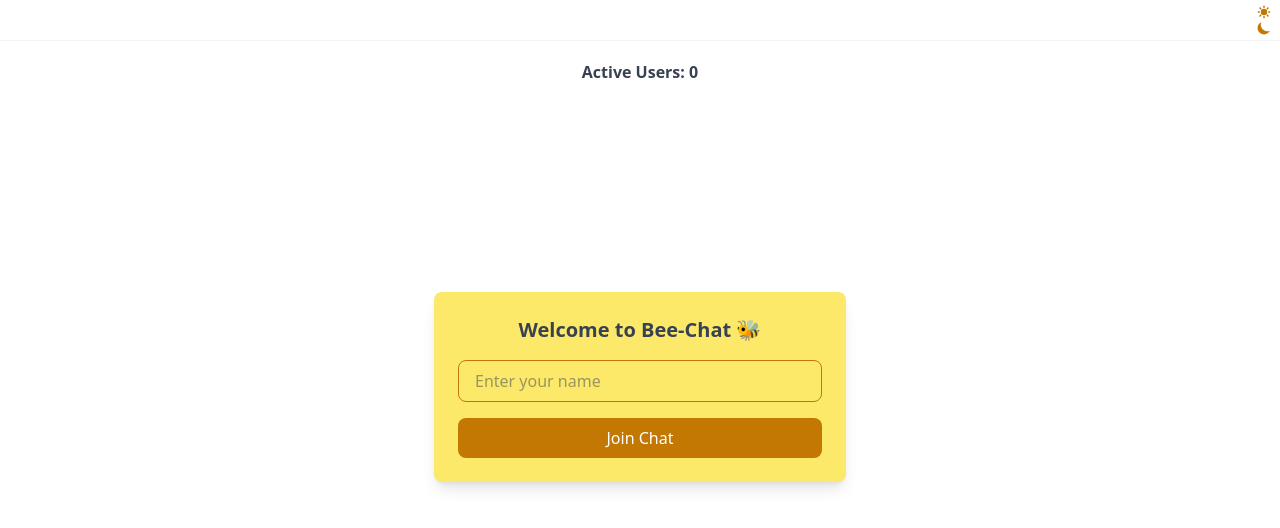
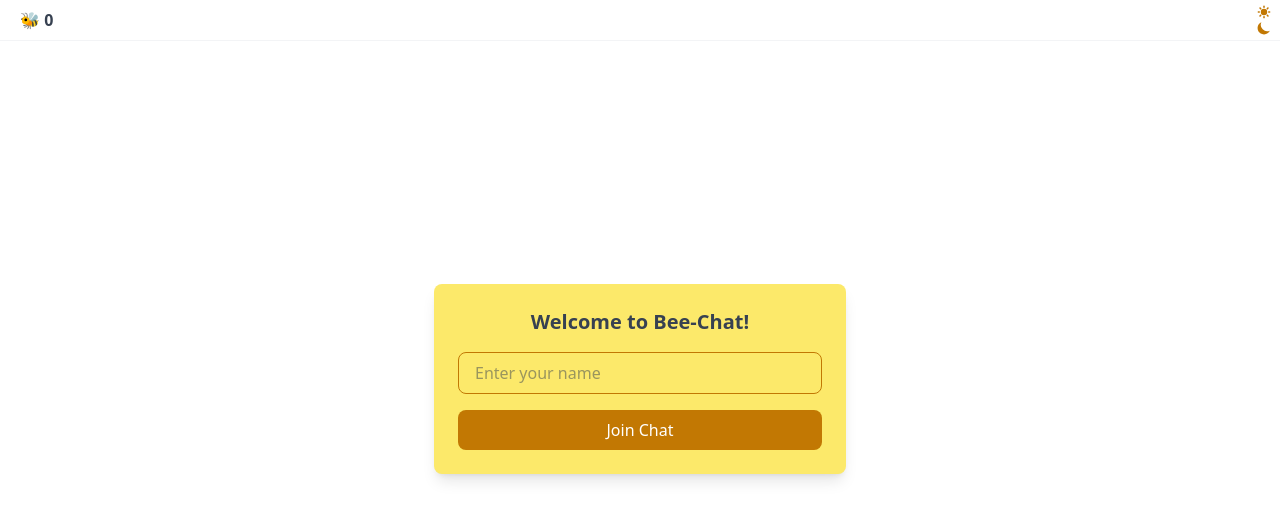
Before and after one commit to DarcMattz/bee-chat-client, a React (Vite) app: page / in a window 1280 px wide. Shown: the top 528 px of the page. Built offline with nearby package versions, Linux system fonts and the light colour scheme; no server answers.

Commit message:
add Zustand for state management and integrate user count in chat component

```diff
--- a/package.json
+++ b/package.json
@@ -16,7 +16,8 @@
     "react": "^19.0.0",
     "react-dom": "^19.0.0",
     "socket.io-client": "^4.8.1",
-    "tailwindcss": "^4.0.17"
+    "tailwindcss": "^4.0.17",
+    "zustand": "^5.0.3"
   },
   "devDependencies": {
     "@eslint/js": "^9.21.0",
--- a/src/App.jsx
+++ b/src/App.jsx
@@ -1,15 +1,20 @@
 import Chat from "./components/Chat";
 import { DarkThemeToggle } from "flowbite-react";
+import useChatStore from "./store";
 
 function App() {
+  const { userCount } = useChatStore();
+
   return (
     <>
       <main className="flex flex-col items-center min-h-screen bg-white dark:bg-gray-900">
-        {/* Header */}
-        <header className="fixed w-full bg-white dark:bg-gray-900 border-b border-gray-100 dark:border-gray-600 py-1 px-2 z-10 flex justify-end ">
+        items-center{" "}
+        <header className="fixed w-full bg-white dark:bg-gray-900 border-b border-gray-100 dark:border-gray-600 py-1 px-2 pl-5 z-10 flex justify-between items-center">
+          <div className="text-center text-gray-700 dark:text-white font-semibold">
+            🐝 {userCount}
+          </div>
           <DarkThemeToggle className="cursor-pointer text-yellow-500 dark:text-yellow-200" />
         </header>
-
         {/* Chat Component */}
         <Chat />
       </main>
--- a/src/components/Chat.jsx
+++ b/src/components/Chat.jsx
@@ -1,31 +1,30 @@
-import { useState, useEffect } from "react";
+import { useEffect } from "react";
+import useChatStore from "../store";
 import { socket } from "../services/socket";
 import Login from "./Login";
 import Messages from "./Messages";
 import MessageInput from "./MessageInput";
 
 const Chat = () => {
-  const [username, setUsername] = useState("");
-  const [messages, setMessages] = useState([]);
-  const [joined, setJoined] = useState(false);
-  const [userCount, setUserCount] = useState(0); // Track active users
+  const {
+    username,
+    joined,
+    messages,
+    addMessage,
+    setUserCount,
+    joinChat,
+    sendMessage,
+  } = useChatStore();
 
   useEffect(() => {
-    socket.on("message", (msg) => {
-      setMessages((prev) => [...prev, msg]);
-    });
-
-    socket.on("userJoined", ({ user }) => {
-      setMessages((prev) => [...prev, { user, text: "joined the chat" }]);
-    });
-
-    socket.on("userLeft", (user) => {
-      setMessages((prev) => [...prev, { user, text: "left the chat" }]);
-    });
-
-    socket.on("userCount", (count) => {
-      setUserCount(count);
-    });
+    socket.on("message", (msg) => addMessage(msg));
+    socket.on("userJoined", ({ user }) =>
+      addMessage({ user, text: "joined the chat" })
+    );
+    socket.on("userLeft", (user) =>
+      addMessage({ user, text: "left the chat" })
+    );
+    socket.on("userCount", (count) => setUserCount(count));
 
     return () => {
       socket.off("message");
@@ -35,29 +34,12 @@ const Chat = () => {
     };
   }, []);
 
-  const sendMessage = (message) => {
-    socket.emit("message", message);
-  };
-
-  const joinChat = (name) => {
-    setUsername(name);
-    setJoined(true);
-    socket.emit("join", name);
-  };
-
   return (
     <div className="flex flex-col items-center p-4 py-15 w-full">
       {!joined ? (
-        <>
-          <div className="text-center text-gray-700 dark:text-white font-semibold mb-2">
-            Active Users: {userCount}
-          </div>
-          <Login onJoin={joinChat} />
-        </>
+        <Login onJoin={joinChat} />
       ) : (
         <div className="w-full">
-          {/* Show the user count */}
-
           <Messages messages={messages} username={username} />
           <MessageInput onSend={sendMessage} />
         </div>
--- a/src/components/Login.jsx
+++ b/src/components/Login.jsx
@@ -15,7 +15,7 @@ const Login = ({ onJoin }) => {
     <div className="flex flex-col items-center justify-center mt-50">
       <div className="bg-yellow-200 dark:bg-gray-800 p-6 rounded-lg shadow-lg w-full">
         <h2 className="text-xl font-semibold text-gray-700 dark:text-white text-center mb-4 ">
-          Welcome to Bee-Chat 🐝
+          Welcome to Bee-Chat!
         </h2>
         <input
           type="text"
--- /dev/null
+++ b/src/store.js
@@ -0,0 +1,26 @@
+import { create } from "zustand";
+import { socket } from "./services/socket";
+
+const useChatStore = create((set) => ({
+  username: "",
+  messages: [],
+  userCount: 0,
+  joined: false,
+
+  setUsername: (name) => set({ username: name, joined: true }),
+  addMessage: (msg) => set((state) => ({ messages: [...state.messages, msg] })),
+  setUserCount: (count) => set({ userCount: count }),
+
+  sendMessage: (message) => {
+    if (message.trim()) {
+      socket.emit("message", message);
+    }
+  },
+
+  joinChat: (name) => {
+    socket.emit("join", name);
+    set({ username: name, joined: true });
+  },
+}));
+
+export default useChatStore;
```
Also changed, not shown: 1 other file (tests, documents, lock files or other folders).
